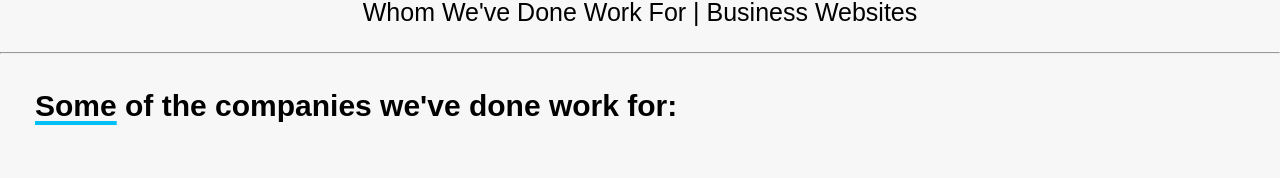
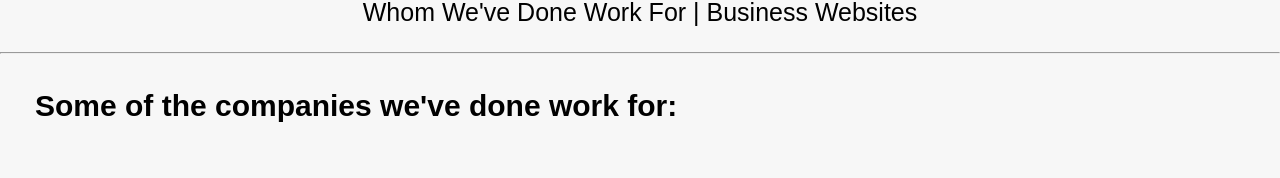
Before and after one commit to ericrothmuller/sky-marketing, a React (Create React App) app: page /portfolio in a window 1280 px wide. Shown: the part 332-510 px from the top of the page. Built offline with nearby package versions, Linux system fonts and the light colour scheme; a web font is replaced by a local one.

Commit message:
Removed underline of the word 'Some' on the portfolio page.

```diff
--- a/src/pages/portfolio.js
+++ b/src/pages/portfolio.js
@@ -24,7 +24,7 @@ return (
 
 	<hr className="beyondMain"/>
 
-	<h2 id="WorkedFor"><span className="underlineText">Some</span> of the companies we've done work for:</h2>
+	<h2 id="WorkedFor">Some of the companies we've done work for:</h2>
 	<div className="businessesWorkedForDiv">
 		<div className="row">
 			<div className="columnLeft">
```
